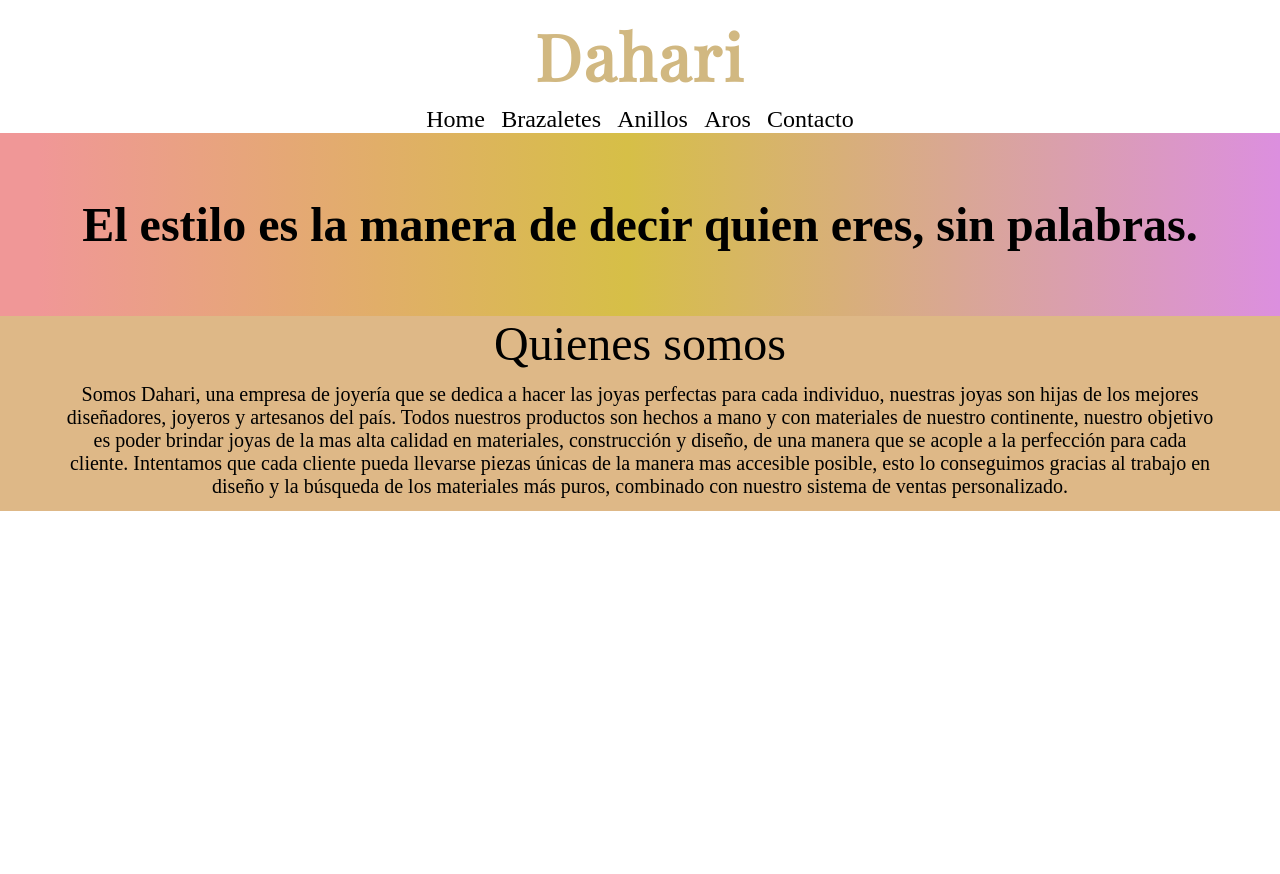
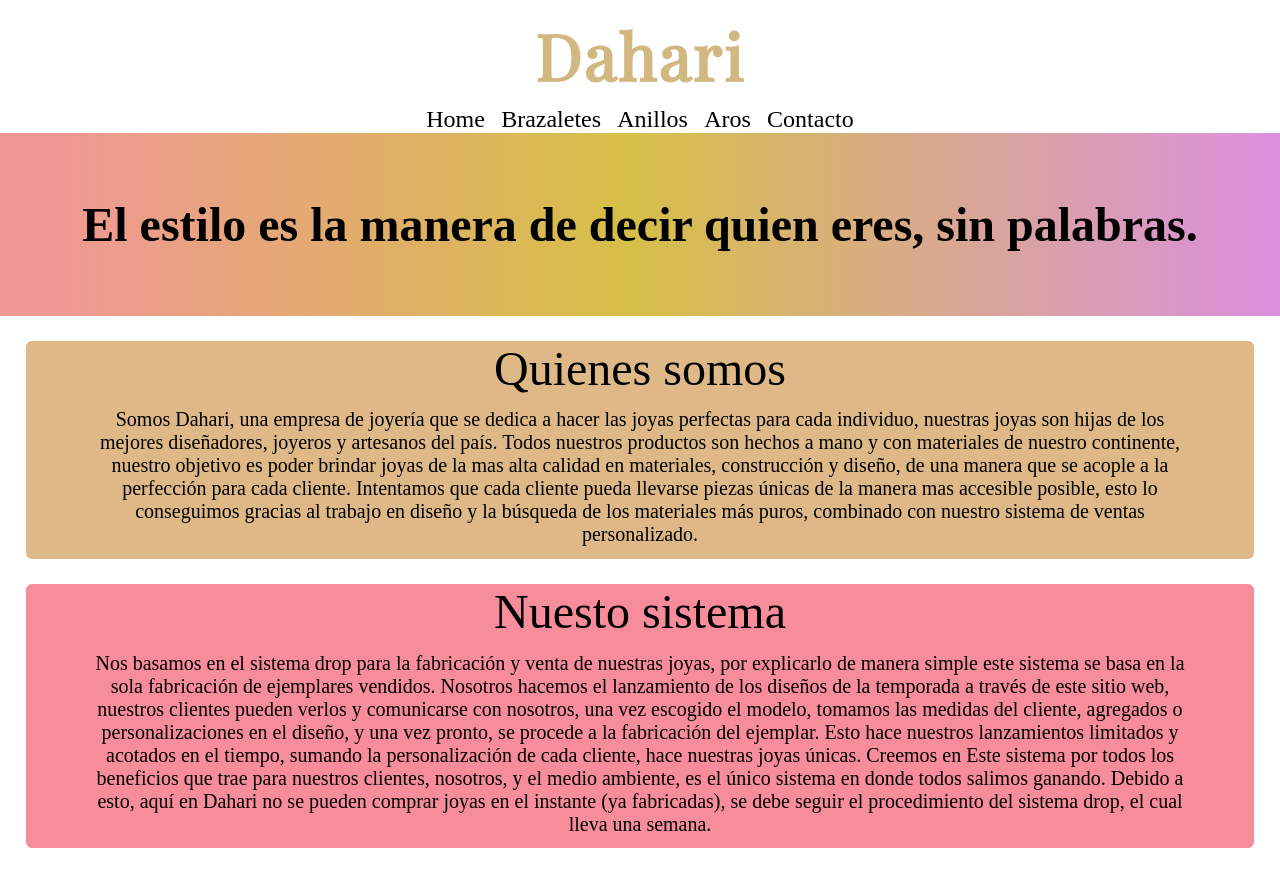
Before and after one commit to Nachosilvagravano01/Dahari, a plain HTML site: page index.html in a window 1280 px wide. Before the commit the page ends 800 px from the top, so only its background shows below. Drawn offline with nearby package versions, Linux system fonts and the light colour scheme.

```diff
--- a/index.html
+++ b/index.html
@@ -37,10 +37,26 @@
         <p class="seccionuno__titulo">Quienes somos</p>
       </div>
       <div>
-        <p class="seccionuno__texto" >Somos Dahari, una empresa de joyería que se dedica a hacer las joyas perfectas para cada individuo, nuestras joyas son hijas de los mejores diseñadores, joyeros y artesanos del país. Todos nuestros productos son hechos a mano y con materiales de nuestro continente,
-           nuestro objetivo es poder brindar joyas de la mas alta calidad en materiales, construcción y diseño, de una manera que se acople a la perfección para cada cliente. Intentamos que cada cliente pueda llevarse piezas únicas de la manera mas accesible posible, esto lo conseguimos gracias al trabajo en diseño
+        <p class="seccionuno__texto" >Somos Dahari, una empresa de joyería que se dedica a hacer las joyas perfectas para cada individuo, nuestras joyas son hijas de los mejores diseñadores, joyeros y artesanos del país.
+          Todos nuestros productos son hechos a mano y con materiales de nuestro continente,
+           nuestro objetivo es poder brindar joyas de la mas alta calidad en materiales, construcción y diseño, de una manera que se acople a la perfección para cada cliente.
+           Intentamos que cada cliente pueda llevarse piezas únicas de la manera mas accesible posible, esto lo conseguimos gracias al trabajo en diseño
             y la búsqueda de los materiales más puros, combinado con nuestro sistema de ventas personalizado.</p>
       </div>
+    </section>
+    <section class="secciondos" >
+      <div>
+        <p class="secciondos__titulo" >Nuesto sistema</p>
+      </div>
+      <div>
+        <p class="secciondos__texto" >Nos basamos en el sistema drop para la fabricación y venta de nuestras joyas, por explicarlo de manera simple este sistema se basa en la sola fabricación de ejemplares vendidos.
+           Nosotros hacemos el lanzamiento de los diseños de la temporada a través de este sitio web, nuestros clientes pueden verlos y comunicarse con nosotros, una vez escogido el modelo,
+            tomamos las medidas del cliente, agregados o personalizaciones en el diseño, y una vez pronto, se procede a la fabricación del ejemplar.
+          Esto hace nuestros lanzamientos limitados y acotados en el tiempo, sumando la personalización de cada cliente, hace nuestras joyas únicas.
+          Creemos en Este sistema por todos los beneficios que trae para nuestros clientes, nosotros, y el medio ambiente, es el único sistema en donde todos salimos ganando.
+          Debido a esto, aquí en Dahari no se pueden comprar joyas en el instante (ya fabricadas), se debe seguir el procedimiento del sistema drop, el cual lleva una semana.</p>
+      </div>
+
     </section>
   </main>
 </body>
--- a/style.css
+++ b/style.css
@@ -51,9 +51,6 @@
     padding: 5%;
     background: rgb(240,151,151);
     background: linear-gradient(90deg, rgba(240,151,151,1) 3%, rgba(214,191,71,1) 49%, rgba(220,143,223,1) 100%);
-
-
-
 }
 .seccionfrase p{
     font-weight: 700;
@@ -66,6 +63,8 @@
     grid-row: auto auto;
     text-align: center;
     background-color: burlywood;
+    margin: 2%;
+    border-radius: 6px;
 }
 
 .seccionuno__titulo{
@@ -76,3 +75,33 @@
     font-size: 2.5vh;
     padding: 1% 5%;
 }
+.secciondos{
+    display: grid;
+    columns: auto;
+    grid-row: auto auto;
+    text-align: center;
+    background-color: rgb(247, 140, 154);
+    margin: 2%;
+    border-radius: 6px;
+}
+
+.secciondos__titulo{
+    font-size: 6vh;
+    font-weight: 200;
+}
+.secciondos__texto{
+    font-size: 2.5vh;
+    padding: 1% 5%;
+}
+ .titulocontacto{
+     text-align: center;
+     font-size: 4rem;
+     font-weight: 600;
+     margin: 0%;
+     padding: 0%;
+}
+.seccioncontacto{
+    margin: 2%;
+    padding: 5%;
+    background-color: rgb(209, 184, 129);
+}
```
Also changed, not shown: Paginas/aros.html (+4 -1 lines), Paginas/contacto.html (+19 -0 lines).
